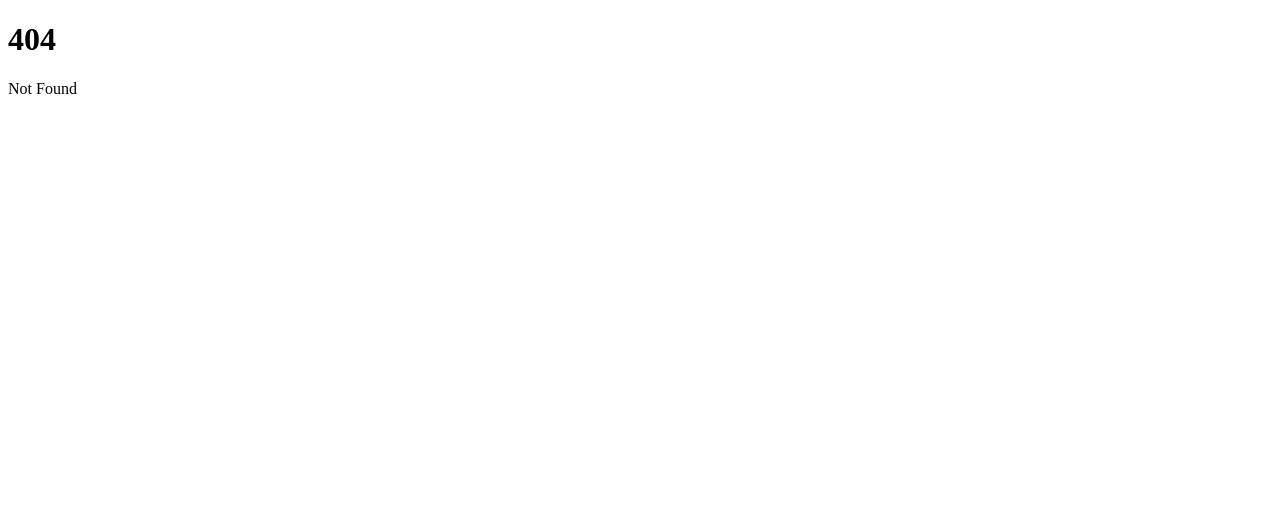
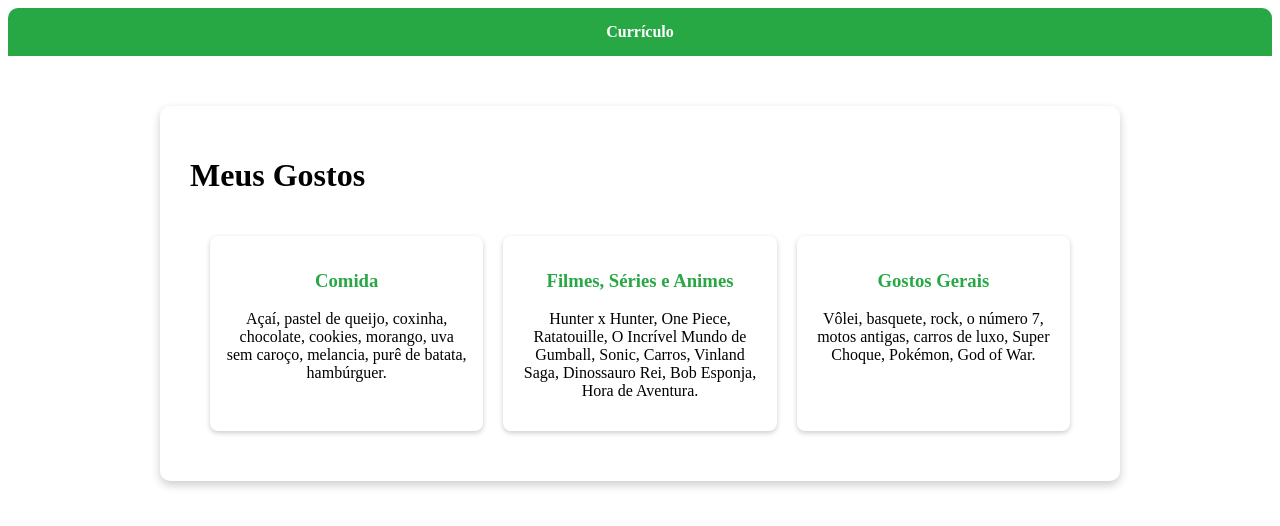
Before and after one commit to kauanegrao/kauanegrao.github.io, a SvelteKit app: page /gostos in a window 1280 px wide. Before the commit this address had no page. Shown: the top 526 px of the page. Built offline with nearby package versions, Linux system fonts and the light colour scheme.

Commit message:
safsasaa

```diff
--- /dev/null
+++ b/src/routes/gostos/+page.svelte
@@ -0,0 +1,68 @@
+<script>
+    let currentPage = 'home';
+  </script>
+
+  <style>
+    body {
+      font-family: Arial, sans-serif;
+      margin: 0;
+      padding: 0;
+      background-color: #eef2f3;
+      color: #333;
+    }
+    .container {
+      max-width: 900px;
+      margin: 50px auto;
+      padding: 30px;
+      background: white;
+      border-radius: 10px;
+      box-shadow: 0 4px 10px rgba(0, 0, 0, 0.2);
+    }
+    nav {
+      display: flex;
+      justify-content: space-around;
+      padding: 15px;
+      background: #28a745;
+      color: white;
+      border-radius: 10px 10px 0 0;
+    }
+    nav a {
+      color: white;
+      text-decoration: none;
+      font-weight: bold;
+      cursor: pointer;
+      transition: 0.3s;
+    }
+    nav a:hover {
+      text-decoration: underline;
+    }
+    .cards {
+      display: grid;
+      grid-template-columns: repeat(auto-fill, minmax(250px, 1fr));
+      gap: 20px;
+      padding: 20px;
+    }
+    .card {
+      background: white;
+      padding: 15px;
+      border-radius: 8px;
+      box-shadow: 0 2px 5px rgba(0, 0, 0, 0.2);
+      text-align: center;
+    }
+    .card h3 {
+      color: #28a745;
+    }
+  </style>
+
+  <nav>
+    <a href="curriculo.html">Currículo</a>
+  </nav>
+
+  <div class="container">
+    <h1>Meus Gostos</h1>
+    <div class="cards">
+      <div class="card"><h3>Comida</h3><p>Açaí, pastel de queijo, coxinha, chocolate, cookies, morango, uva sem caroço, melancia, purê de batata, hambúrguer.</p></div>
+      <div class="card"><h3>Filmes, Séries e Animes</h3><p>Hunter x Hunter, One Piece, Ratatouille, O Incrível Mundo de Gumball, Sonic, Carros, Vinland Saga, Dinossauro Rei, Bob Esponja, Hora de Aventura.</p></div>
+      <div class="card"><h3>Gostos Gerais</h3><p>Vôlei, basquete, rock, o número 7, motos antigas, carros de luxo, Super Choque, Pokémon, God of War.</p></div>
+    </div>
+  </div>
```
